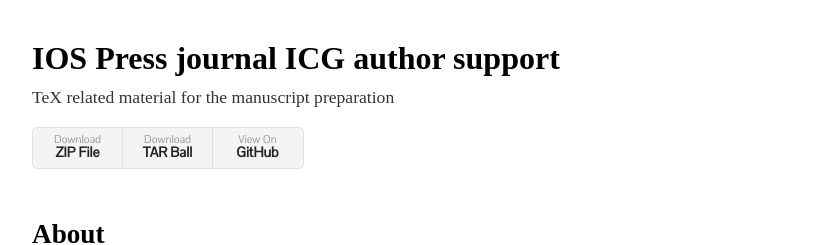
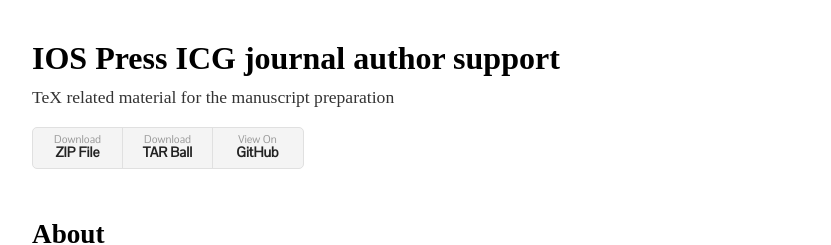
Before and after one commit to vtex-soft/texsupport.iospress-icg, a Jekyll site: the page built from README.md, in a window 1280 px wide. Shown: the top 245 px of the page, without its empty margins (224-1055 px from the left). Built offline with Jekyll 4.4.1, drawn with Linux system fonts in a browser that asks for light colours; some web fonts are replaced; our own code applies the rules of GitHub Pages for plain Markdown files.

```diff
--- a/_config.yml
+++ b/_config.yml
@@ -1,3 +1,3 @@
-title: IOS Press journal ICG author support
+title: IOS Press ICG journal author support
 description: TeX related material for the manuscript preparation
 show_downloads: true
```
